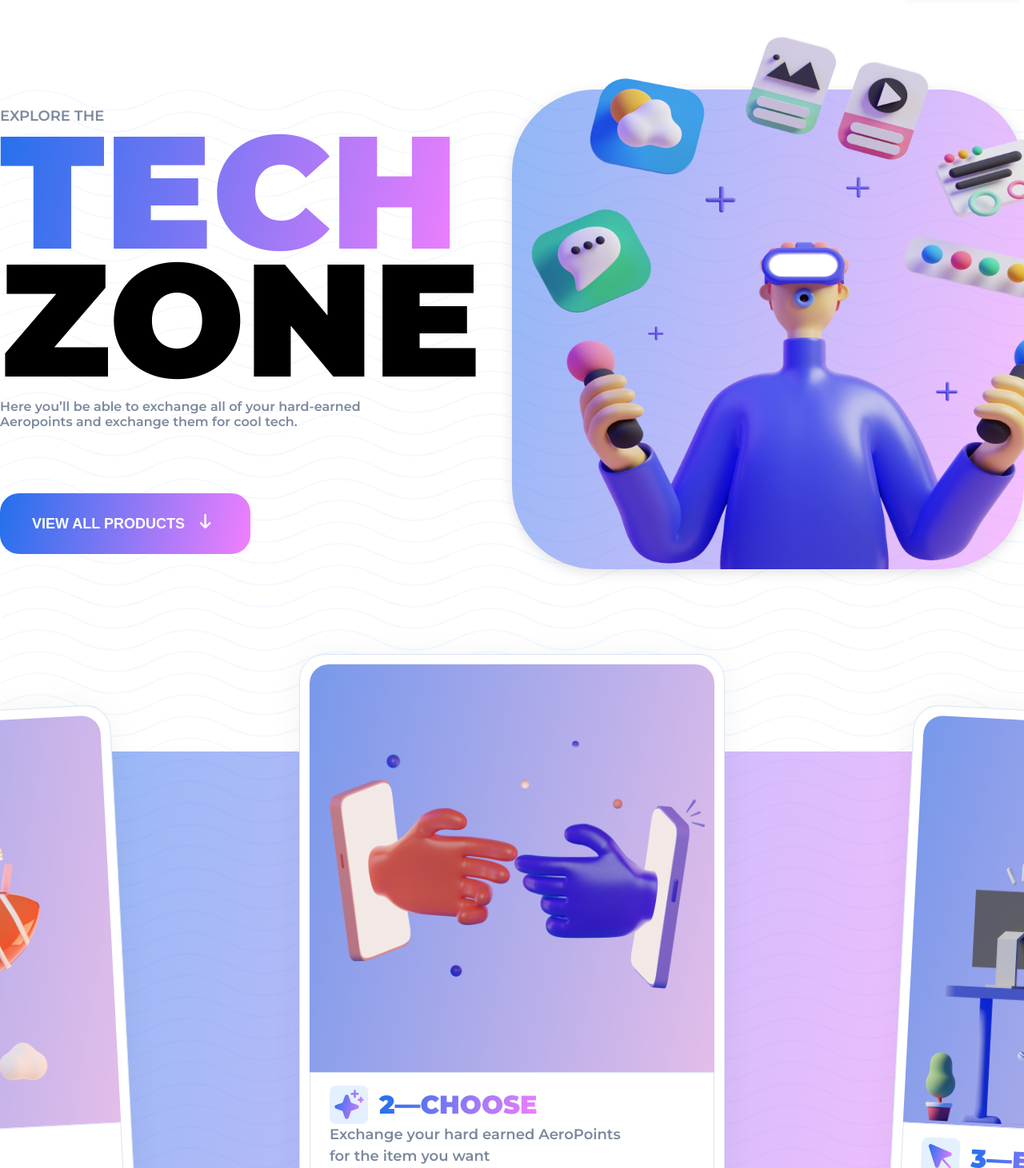
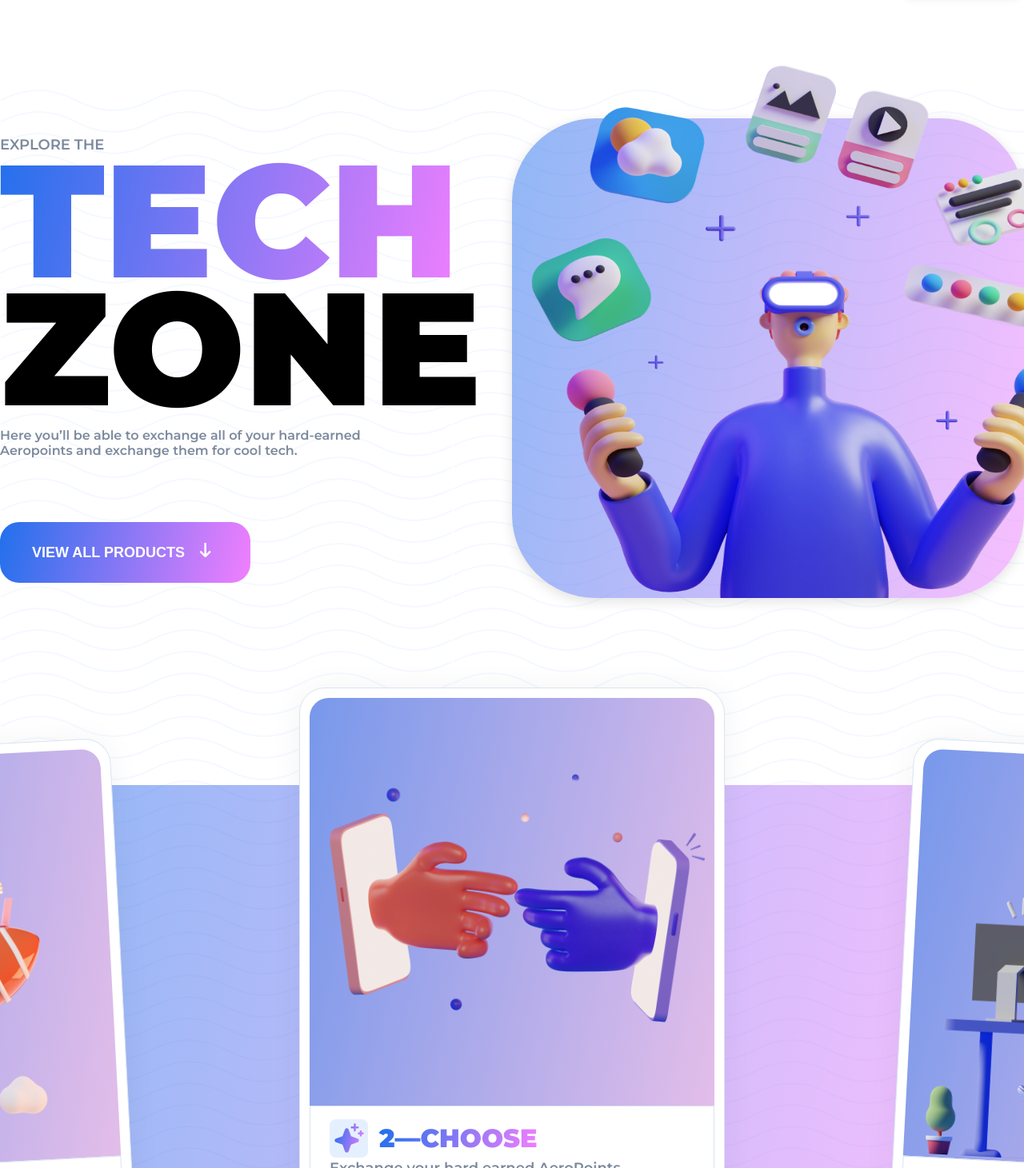
Before and after one commit to kevin-dev71/aerolab-fe-challenge, a Next.js app: page / in a window 1280 px wide. Shown: the part 89-1550 px from the top of the page at 80% size. Built offline with nearby package versions, Linux system fonts and the light colour scheme.

Commit message:
fix margin

```diff
--- a/src/components/modules/Desktop/Home/Hero/index.tsx
+++ b/src/components/modules/Desktop/Home/Hero/index.tsx
@@ -106,6 +106,7 @@ const Container = styled.div`
   display: flex;
   max-width: 1464px;
   margin: 0 auto;
+  padding-top: 36px;
 `
 
 const HeroImageContainer = styled.div`
@@ -155,7 +156,7 @@ const HeroButton = styled(Button)`
 `
 const WaltkthroughSection = styled.section`
   background: ${sectionBg};
-  margin-top: 228px;
+  margin-top: 234px;
   height: 528px;
   position: relative;
 `
```
